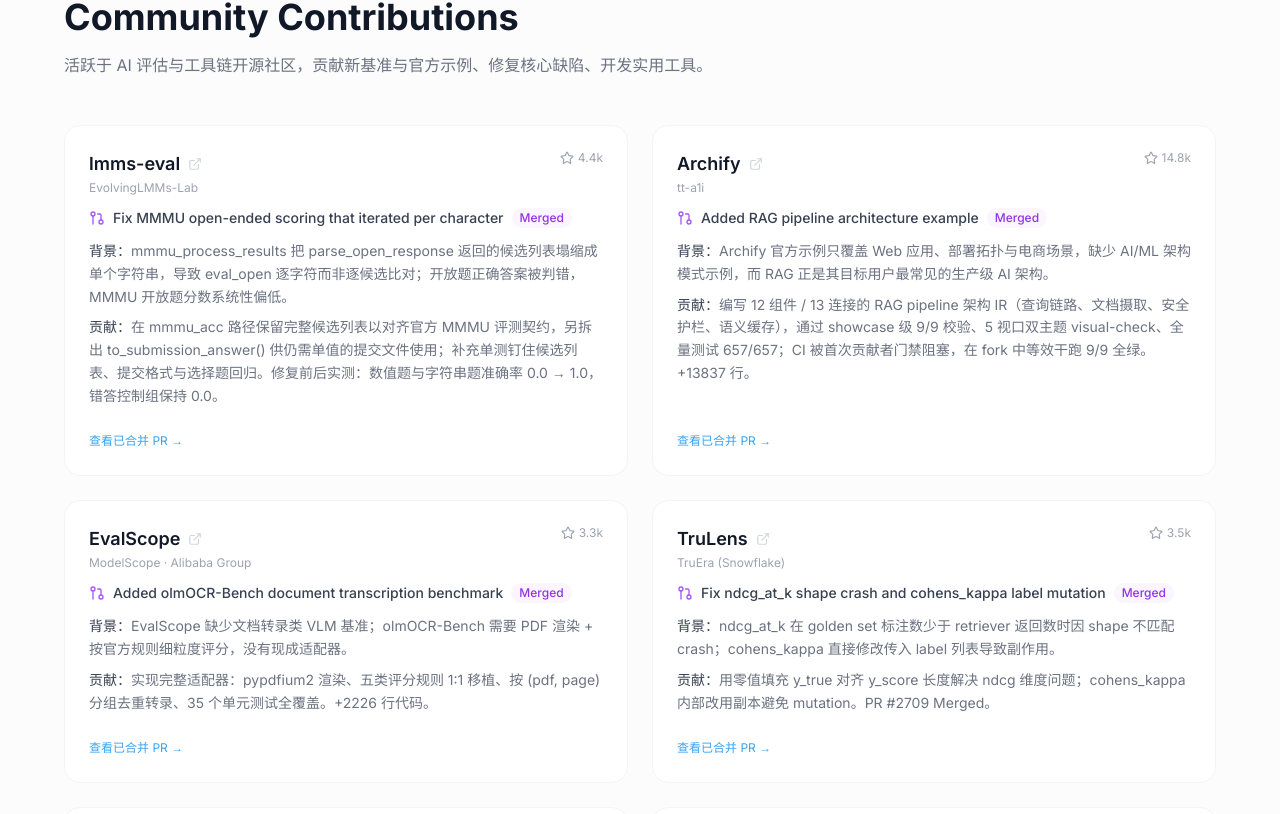
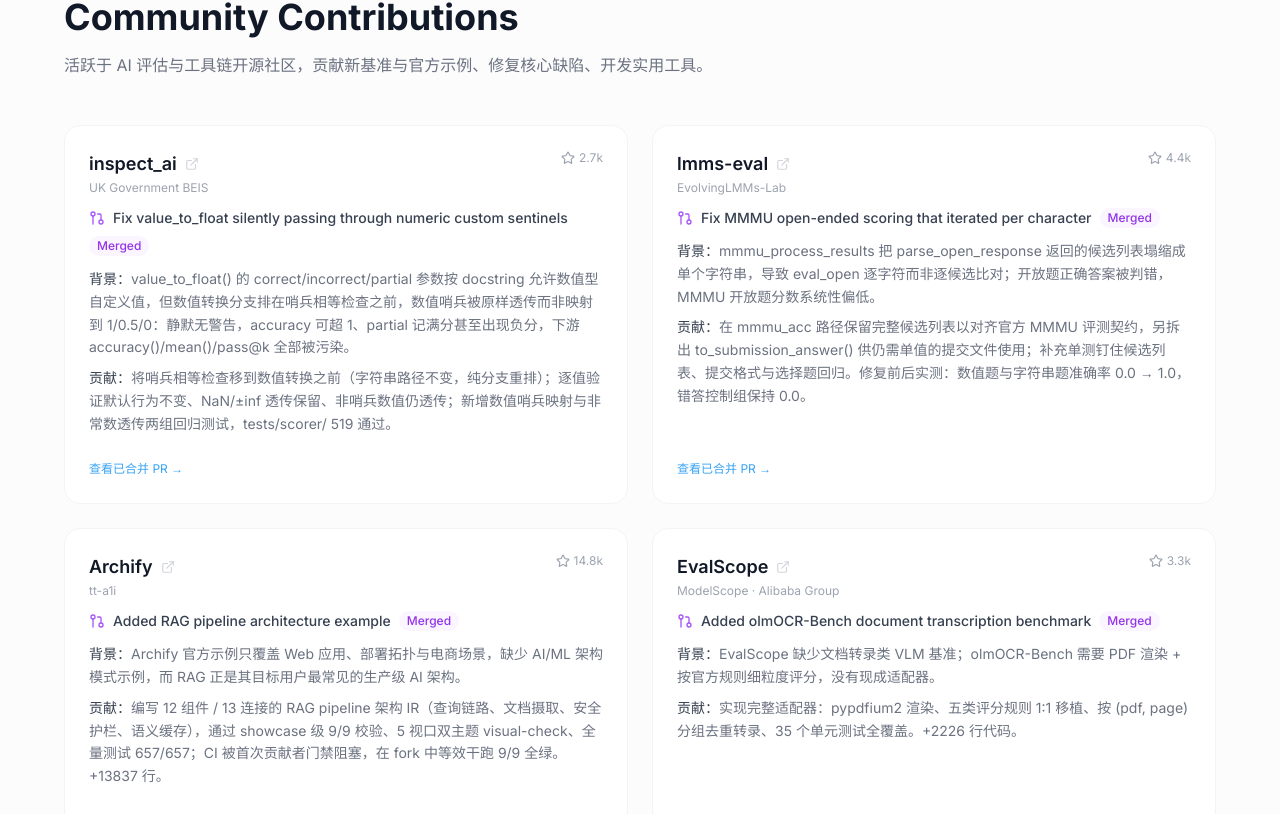
Before and after one commit to ClaireXi99/claire-portfolio, a Next.js app: page /claire-portfolio/ in a window 1280 px wide. Shown: the part 943-1757 px from the top of the page. Built offline with nearby package versions, Linux system fonts and the light colour scheme.

Commit message:
feat: add inspect_ai value_to_float fix contribution

```diff
--- a/src/components/CommunityContributionsSection.tsx
+++ b/src/components/CommunityContributionsSection.tsx
@@ -14,6 +14,19 @@
 };
 
 const contributions: Contribution[] = [
+  {
+    project: "inspect_ai",
+    repo: "https://github.com/UKGovernmentBEIS/inspect_ai",
+    stars: "2.7k",
+    org: "UK Government BEIS",
+    contribution: "Fix value_to_float silently passing through numeric custom sentinels",
+    background:
+      "value_to_float() 的 correct/incorrect/partial 参数按 docstring 允许数值型自定义值，但数值转换分支排在哨兵相等检查之前，数值哨兵被原样透传而非映射到 1/0.5/0：静默无警告，accuracy 可超 1、partial 记满分甚至出现负分，下游 accuracy()/mean()/pass@k 全部被污染。",
+    solution:
+      "将哨兵相等检查移到数值转换之前（字符串路径不变，纯分支重排）；逐值验证默认行为不变、NaN/±inf 透传保留、非哨兵数值仍透传；新增数值哨兵映射与非常数透传两组回归测试，tests/scorer/ 519 通过。",
+    pr: "https://github.com/UKGovernmentBEIS/inspect_ai/pull/4928",
+    status: "Merged",
+  },
   {
     project: "lmms-eval",
     repo: "https://github.com/EvolvingLMMs-Lab/lmms-eval",
```
